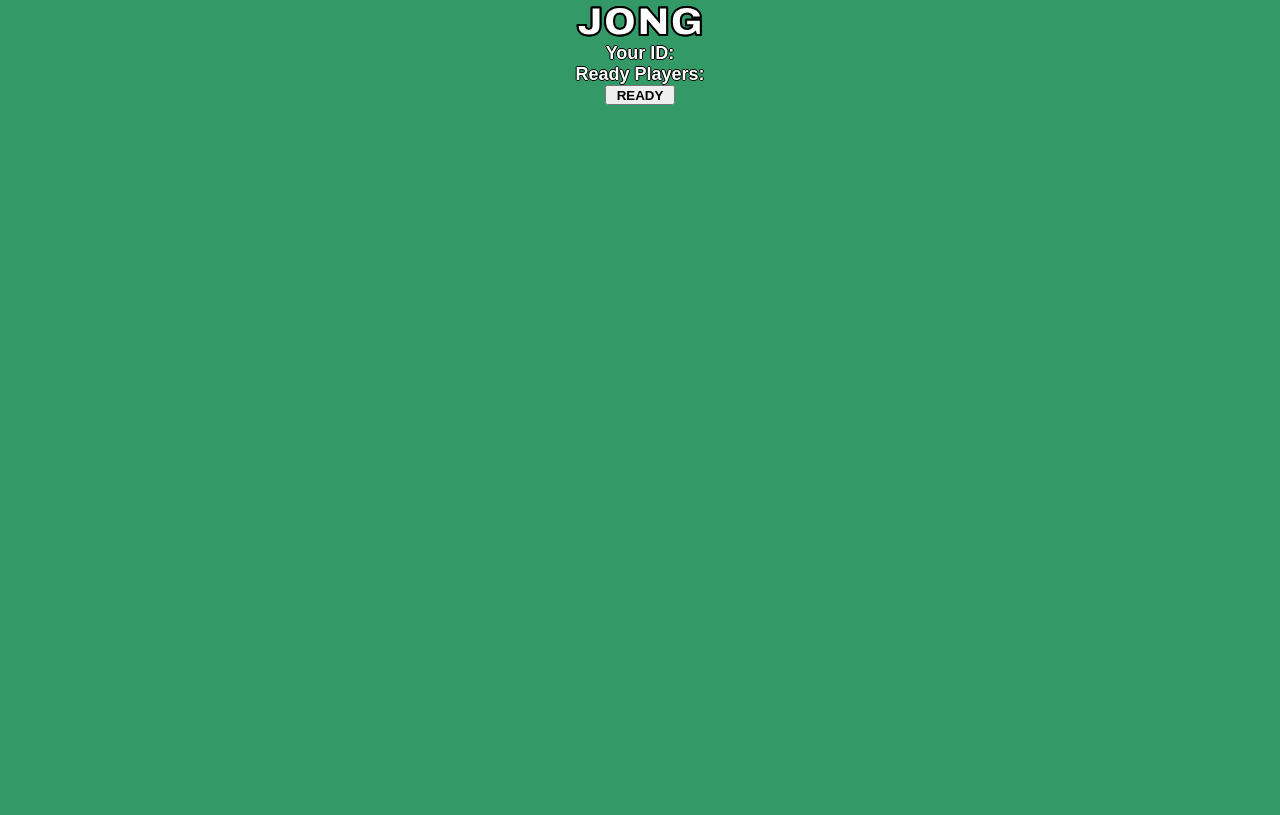
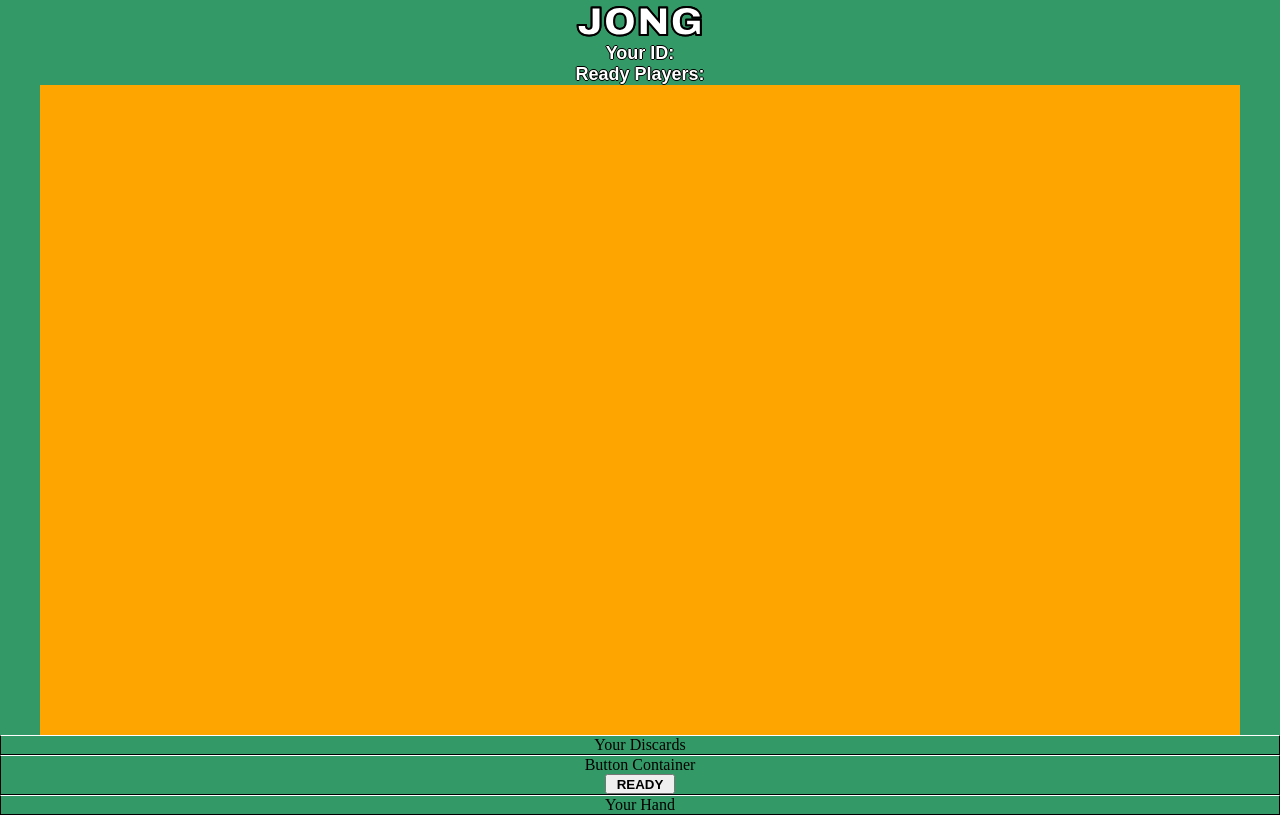
Before and after one commit to james-moreno/jong, a website: page client/index.html in a window 1280 px wide. Drawn offline with nearby package versions, Linux system fonts and the light colour scheme; no server answers; files whose address does not match are found by name.

Commit message:
styling play area

```diff
--- a/client/index.html
+++ b/client/index.html
@@ -9,20 +9,30 @@
         <h1 id="title" class="gameText">JONG</h1>
         <p class="gameText">Your ID: {{myId}}</p>
         <p class="gameText" ng-hide="started">Ready Players: {{readyPlayers}}</p>
-        <p class="gameText" ng-show="time">Time: {{time}}</p>
-        <p class="gameText" ng-show="player.isTurn">YOUR TURN</p>
+        <div id="playArea">
+            <divpl></div>
+            <div id="playerDiscardContainer">
+                <p>Your Discards</p>
+                <div class="hand" ng-repeat="tile in player.discards">
+                    <div class="tile">{{tile.suit}}{{tile.value}}</div>
+                </div>
+            </div>
+            <div id="buttonBarContainer">
+                <p>Button Container</p>
                 <div ng-hide="started">
                     <button class="startButton" ng-hide="player.ready" ng-click="ready()">READY</button>
                     <button class="startButton" ng-hide="!player.ready" ng-click="unready()">UNREADY</button>
                     <button class="startButton" ng-show="readyPlayers == 4" ng-click="startGame()">START GAME</button>
                 </div>
-        <div id="playerDiscard" class="hand" ng-repeat="tile in player.discards">
-            <div class="tile">{{tile.suit}}{{tile.value}}</div>
+                <p class="gameText" ng-show="time">Time: {{time}}</p>
+                <p class="gameText" ng-show="player.isTurn">YOUR TURN</p>
             </div>
-        <div id="buttonBarContainer">
+            <div id="handContainer">
+                <p>Your Hand</p>
+                <div class="hand" ng-repeat="tile in player.hand">
+                    <div class="tile" ng-click="discard(tile)">{{tile.suit}}{{tile.value}}</div>
                 </div>
-        <div id="hand" class="hand" ng-repeat="tile in player.hand">
-            <div class="tile" ng-click="discard(tile)">{{tile.suit}}{{tile.value}}</div>
+            </div>
         </div>
         <script type ="text/javascript" src="socket.io/socket.io.js"></script>
         <script type="text/javascript" src="angular/angular.js"></script>
--- a/client/styles.css
+++ b/client/styles.css
@@ -7,6 +7,12 @@ body {
     min-width: 1080px;
     background: #339966;
 }
+#playArea {
+    background: orange;
+    width: 1200px;
+    height: 650px;
+    margin: auto;
+}
 #title {
     font-family: "Arial Black", "Arial Bold", Gadget, sans-serif;
     font-size: 40px;
@@ -14,6 +20,12 @@ body {
     -webkit-text-fill-color: white; /* Will override color (regardless of order) */
     -webkit-text-stroke-width: 2px;
     -webkit-text-stroke-color: black
+}
+#playerDiscardContainer, #buttonBarContainer, #handContainer {
+    border-top: 1px solid white;
+    border-bottom: 1px solid black;
+    border-right: 1px solid black;
+    border-left: 1px solid black;
 }
 .tile {
     width: 60px;
@@ -25,6 +37,9 @@ body {
 }
 .hand {
     display: inline-block;
+}
+.hand:last-child {
+    margin-left: 30px;
 }
 .gameText {
     color: white;
```
Lines whose indentation alone changed are shown as unchanged.
